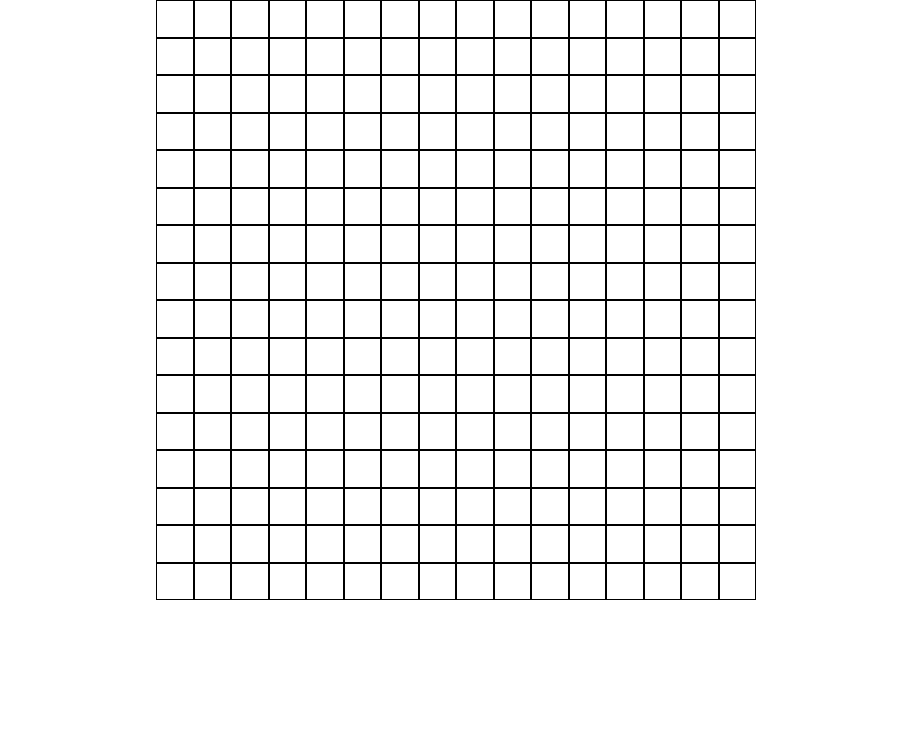
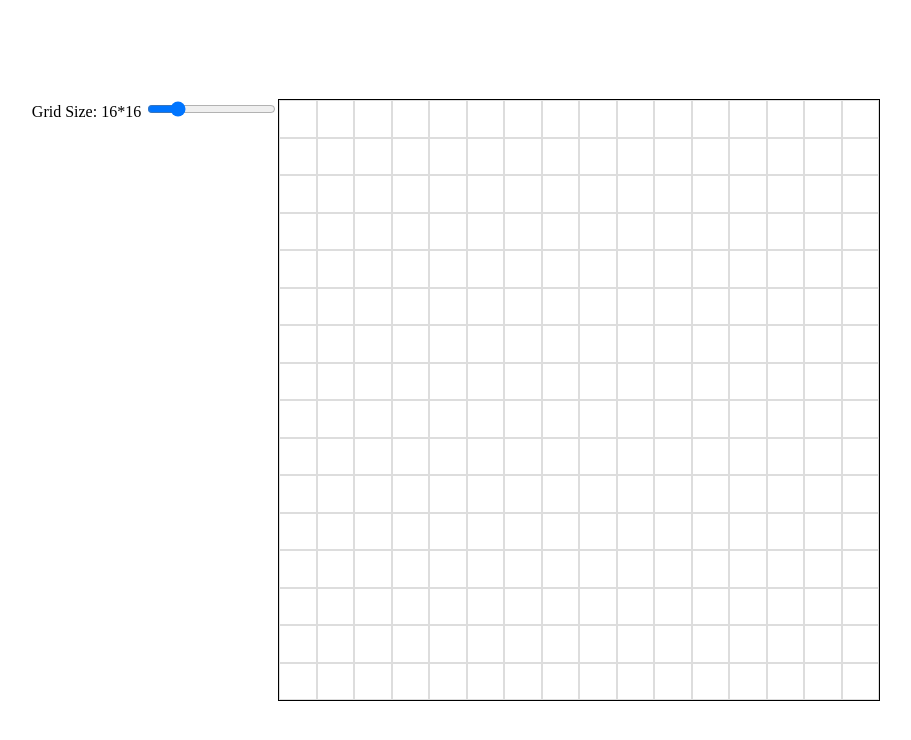
Before and after one commit to MohamedHesham1/Project-Etch-A-Sketch, a website built with Vite: page index.html in a window 1280 px wide. Shown: the whole page, without its empty margins (184-1095 px from the left). Built offline with nearby package versions, Linux system fonts and the light colour scheme.

Commit message:
feat: :sparkles: add functionality to change the size of the grid

```diff
--- a/index.html
+++ b/index.html
@@ -9,10 +9,17 @@
   <body>
     <div id="app">
       <main>
-        <div class="gridContainer"></div>
+        <section class="tools">
+          <div class="grid-size">
+            <label class="sliderLabel" for="slider"> 16 X 16</label>
+            <input id="slider" type="range" value="16" min="4" max="64" />
+          </div>
+        </section>
+        <section class="grid-section">
+          <div class="gridContainer"></div>
+        </section>
       </main>
     </div>
-
     <script type="module" src="/main.js"></script>
   </body>
 </html>
--- a/main.js
+++ b/main.js
@@ -1,8 +1,16 @@
 import "./style.scss";
+let value = 16;
+const container = document.querySelector(".gridContainer");
 function createGrid() {
-  const container = document.querySelector(".gridContainer");
   const cells = [];
-  for (let i = 0; i < 256; i++) {
+  let sliderLabel = document.querySelector(".sliderLabel");
+  let CellsNumber = value * value;
+  sliderLabel.innerText = `Grid Size: ${value}*${value}`;
+  container.style.cssText = `
+    grid-template-columns: repeat(${value}, 1fr);
+    grid-template-rows: repeat(${value}, 1fr);
+    `;
+  for (let i = 0; i < CellsNumber; i++) {
     cells[i] = document.createElement("div");
     container.appendChild(cells[i]);
     cells[i].classList.add("cell");
@@ -14,4 +22,14 @@ function createTrail(container) {
     e.target.style.backgroundColor = "#000000";
   });
 }
-createGrid();
+function changeGridSize() {
+  let slider = document.getElementById("slider");
+  createGrid();
+  slider.addEventListener("input", (e) => {
+    // container.remove();
+    container.innerHTML = "";
+    value = e.target.value;
+    createGrid();
+  });
+}
+changeGridSize();
--- a/style.scss
+++ b/style.scss
@@ -31,18 +31,23 @@ img {
   height: auto;
 }
 // code start
+body {
+  min-height: 100vh;
+  display: grid;
+  place-content: center;
+}
 main {
   display: flex;
   justify-content: center;
 }
+.grid-section {
+  border: 1px solid black;
+}
 .gridContainer {
   display: grid;
-  place-content: center;
   width: 600px;
   height: 600px;
-  grid-template-columns: repeat(16, 1fr);
-  grid-template-rows: repeat(16, 1fr);
 }
 .cell {
-  border: 1px solid black;
+  border: 1px solid #9e9e9e59;
 }
```
